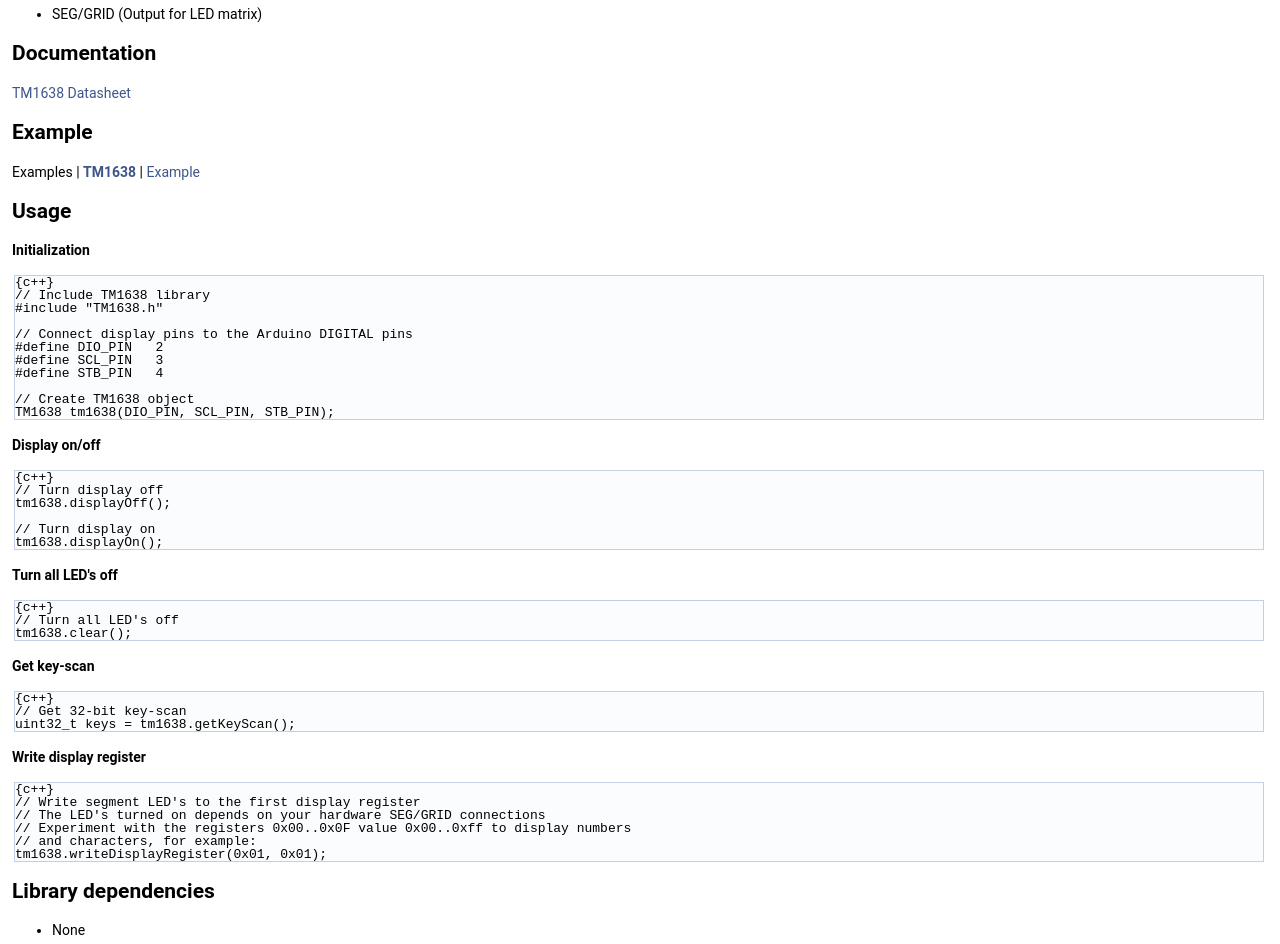
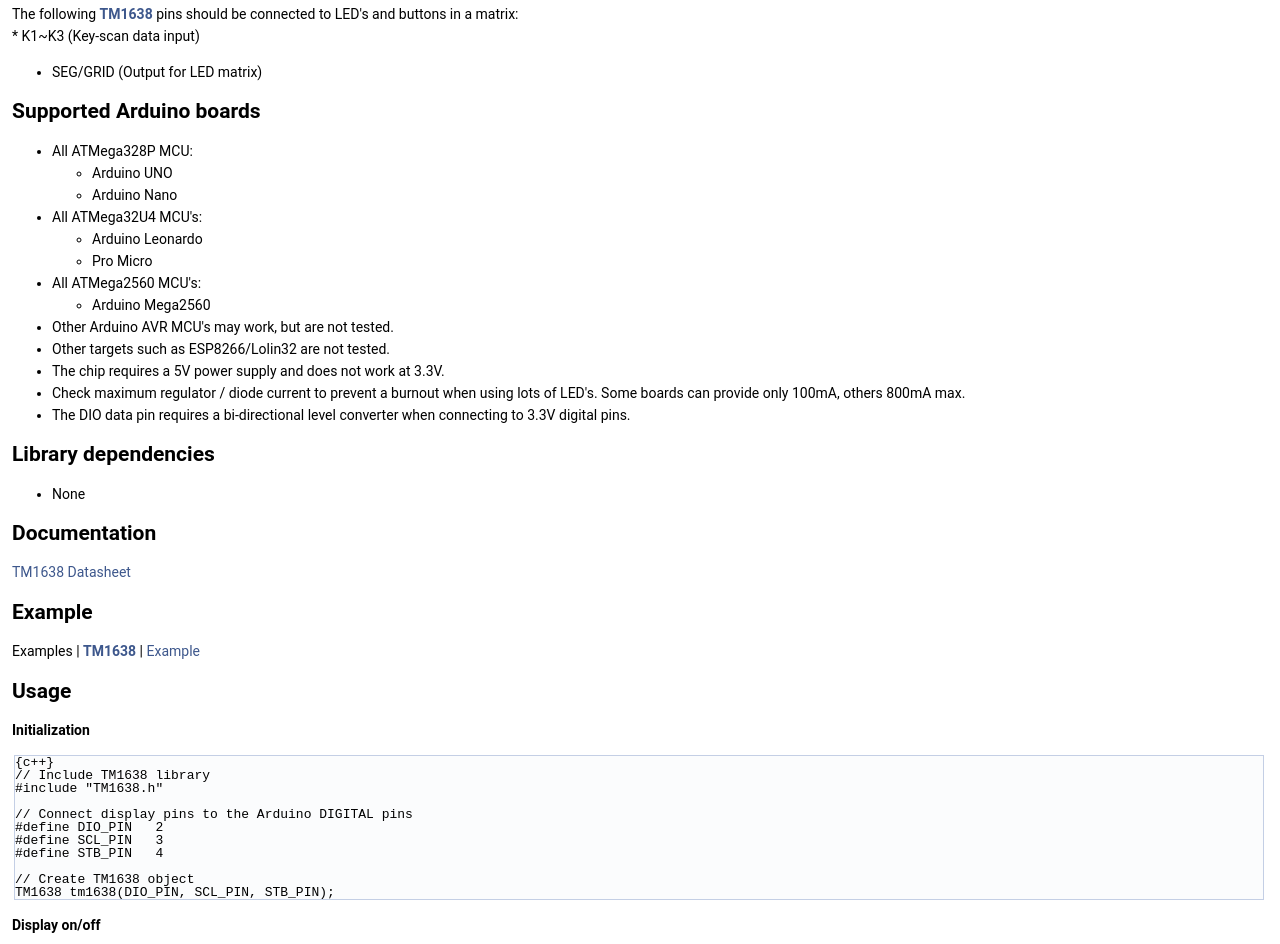
Before and after one commit to Erriez/ErriezTM1638, a plain HTML site: page doc/html/index.html in a window 1280 px wide. Shown: the part 1014-1958 px from the top of the page. Drawn offline with Linux system fonts and the light colour scheme.

Commit message:
Add documentation supported Arduino boards.

```diff
--- a/doc/html/index.html
+++ b/doc/html/index.html
@@ -72,6 +72,7 @@
 <div class="image">
 <img src="https://raw.githubusercontent.com/Erriez/ErriezTM1638/master/extras/TM1638_pins.jpg" alt="TM1638 chip"/>
 </div>
+<p>Displaying numbers, characters and reading keys depends on the hardware wiring and is not part of this library. A fully operational example for a board with 8 7-segment displays, 8 dual color LED's and 8 buttons which uses this library is available here: <a href="https://github.com/Erriez/ErriezLKM1638">JY-LKM1638</a>.</p>
 <h2>Hardware</h2>
 <p>Connect power and 3 data pins to an Arduino board DIGITAL pins:</p><ul>
 <li>VDD (Power 5V +/- 10%)</li>
@@ -84,6 +85,32 @@
 * K1~K3 (Key-scan data input)</p><ul>
 <li>SEG/GRID (Output for LED matrix)</li>
 </ul>
+<h2>Supported Arduino boards</h2>
+<ul>
+<li>All ATMega328P MCU:<ul>
+<li>Arduino UNO</li>
+<li>Arduino Nano</li>
+</ul>
+</li>
+<li>All ATMega32U4 MCU's:<ul>
+<li>Arduino Leonardo</li>
+<li>Pro Micro</li>
+</ul>
+</li>
+<li>All ATMega2560 MCU's:<ul>
+<li>Arduino Mega2560</li>
+</ul>
+</li>
+<li>Other Arduino AVR MCU's may work, but are not tested.</li>
+<li>Other targets such as ESP8266/Lolin32 are not tested.</li>
+<li>The chip requires a 5V power supply and does not work at 3.3V.</li>
+<li>Check maximum regulator / diode current to prevent a burnout when using lots of LED's. Some boards can provide only 100mA, others 800mA max.</li>
+<li>The DIO data pin requires a bi-directional level converter when connecting to 3.3V digital pins.</li>
+</ul>
+<h2>Library dependencies</h2>
+<ul>
+<li>None</li>
+</ul>
 <h2>Documentation</h2>
 <p><a href="https://github.com/Erriez/ErriezTM1638/blob/master/extras/TM1638_datasheet.pdf">TM1638 Datasheet</a></p>
 <h2>Example</h2>
@@ -94,11 +121,7 @@
 <div class="fragment"><div class="line">{c++}</div><div class="line">// Turn display off</div><div class="line">tm1638.displayOff();</div><div class="line"></div><div class="line">// Turn display on</div><div class="line">tm1638.displayOn();</div></div><!-- fragment --><p><b>Turn all LED's off</b></p>
 <div class="fragment"><div class="line">{c++}</div><div class="line">// Turn all LED&#39;s off</div><div class="line">tm1638.clear();</div></div><!-- fragment --><p><b>Get key-scan</b></p>
 <div class="fragment"><div class="line">{c++}</div><div class="line">// Get 32-bit key-scan</div><div class="line">uint32_t keys = tm1638.getKeyScan();</div></div><!-- fragment --><p><b>Write display register</b></p>
-<div class="fragment"><div class="line">{c++}</div><div class="line">// Write segment LED&#39;s to the first display register</div><div class="line">// The LED&#39;s turned on depends on your hardware SEG/GRID connections</div><div class="line">// Experiment with the registers 0x00..0x0F value 0x00..0xff to display numbers</div><div class="line">// and characters, for example:</div><div class="line">tm1638.writeDisplayRegister(0x01, 0x01);</div></div><!-- fragment --><h2>Library dependencies</h2>
-<ul>
-<li>None </li>
-</ul>
-</div></div><!-- contents -->
+<div class="fragment"><div class="line">{c++}</div><div class="line">// Write segment LED&#39;s to the first display register</div><div class="line">// The LED&#39;s turned on depends on your hardware SEG/GRID connections</div><div class="line">// Experiment with the registers 0x00..0x0F value 0x00..0xff to display numbers</div><div class="line">// and characters, for example:</div><div class="line">tm1638.writeDisplayRegister(0x01, 0x01);</div></div><!-- fragment --> </div></div><!-- contents -->
 <!-- start footer part -->
 <hr class="footer"/><address class="footer"><small>
 Generated by &#160;<a href="http://www.doxygen.org/index.html">
```
Also changed, not shown: doc/html/_r_e_a_d_m_e_8md_source.html (+1 -1 lines), doc/html/_t_m1638_8cpp_source.html (+2 -1 lines), 2 other files.
